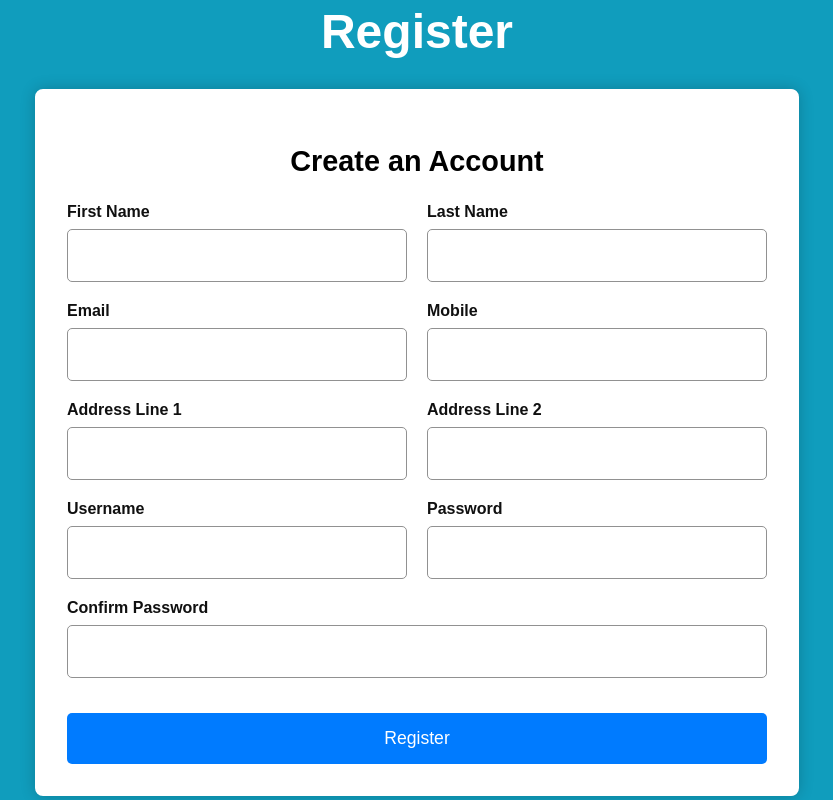
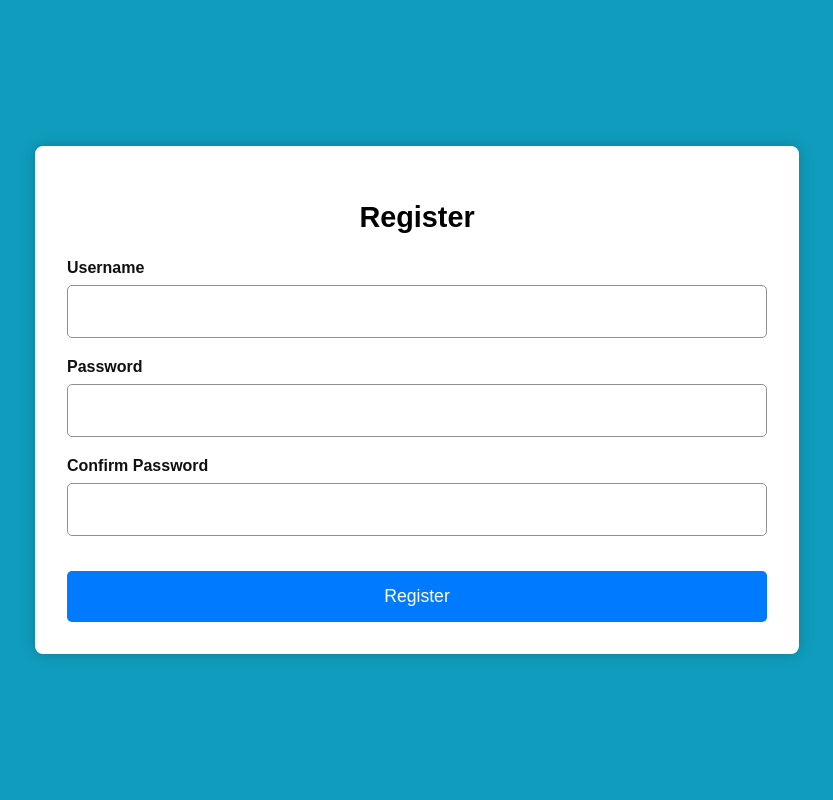
Before and after one commit to developerthomasmk/first-cry, a Flask app: page /login/register in a window 1280 px wide. Shown: the whole page, without its empty margins (223-1056 px from the left). Run offline with Flask 3, Linux system fonts and the light colour scheme.

Commit message:
updated register page,updated button links

```diff
--- a/app/login/templates/login.html
+++ b/app/login/templates/login.html
@@ -23,7 +23,7 @@
             </div>
             <button type="submit">Login</button>
             <div class="signup-link"></div>
-            <p>Don't have an account? <a href="{{url_for('login.go_to_register')}}">Sign Up</a></p>
+            <p>Don't have an account? <a href="{{url_for('login.register')}}">Sign Up</a></p>
             </div>
         </form>
         {% with messages = get_flashed_messages(with_categories=true) %}
--- a/app/login/templates/register.html
+++ b/app/login/templates/register.html
@@ -7,43 +7,9 @@
     <link rel="stylesheet" href="{{url_for('login.static', filename='css/style.css')}}">
 </head>
 <body>
-    <div class="heading-container">
-        <h1>Register</h1>
-    </div>
     <div class="register-container">
-        <h2>Create an Account</h2>
-        <div method="post" action="{{ url_for('login.register') }}" id="registerForm">
-            <div class="input-row">
-                <div class="input-group">
-                    <label for="firstname">First Name</label>
-                    <input type="text" id="firstname" name="firstname" required>
-                </div>
-                <div class="input-group">
-                    <label for="lastname">Last Name</label>
-                    <input type="text" id="lastname" name="lastname" required>
-                </div>
-            </div>
-            <div class="input-row">
-                <div class="input-group">
-                    <label for="email">Email</label>
-                    <input type="email" id="email" name="email" required>
-                </div>
-                <div class="input-group">
-                    <label for="mobile">Mobile</label>
-                    <input type="tel" id="mobile" name="mobile" required>
-                </div>
-            </div>
-            <div class="input-row">
-                <div class="input-group">
-                    <label for="address_line1">Address Line 1</label>
-                    <input type="text" id="address_line1" name="address_line1" required>
-                </div>
-                <div class="input-group">
-                    <label for="address_line2">Address Line 2</label>
-                    <input type="text" id="address_line2" name="address_line2">
-                </div>
-            </div>
-            <div class="input-row">
+        <h2>Register</h2>
+        <form action="{{ url_for('login.register') }}" id="registerForm">
             <div class="input-group">
                 <label for="username">Username</label>
                 <input type="text" id="username" name="username" required>
@@ -52,13 +18,11 @@
                 <label for="password">Password</label>
                 <input type="password" id="password" name="password" required>
             </div>
-            </div>
             <div class="input-group">
                 <label for="confirm_password">Confirm Password</label>
                 <input type="password" id="confirm_password" name="confirm_password" required>
             </div>
-                <button type="submit">Register</button>
-            </div>
+            <button type="submit" id="register_btn" onclick="addUser()">Register</button>
         </form>
         {% with messages = get_flashed_messages(with_categories=true) %}
           {% if messages %}
```
Also changed, not shown: app/login/static/js/script.js (+32 -1 lines). Lines whose indentation alone changed are shown as unchanged.
